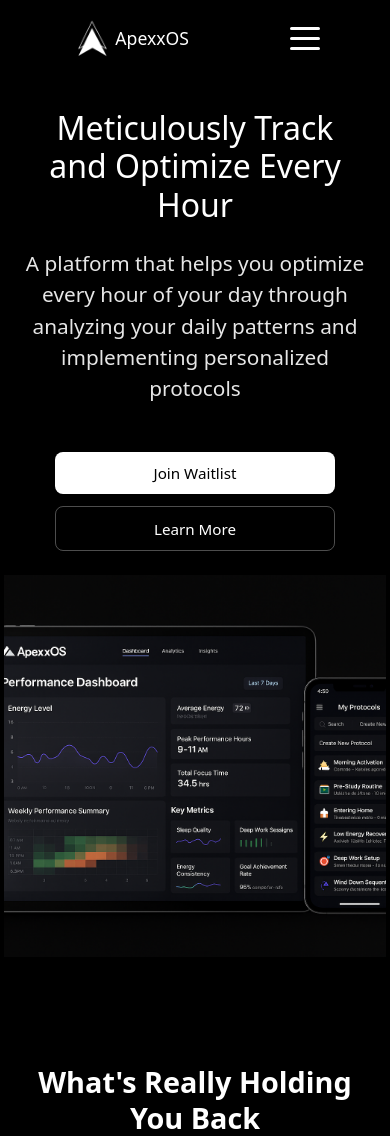
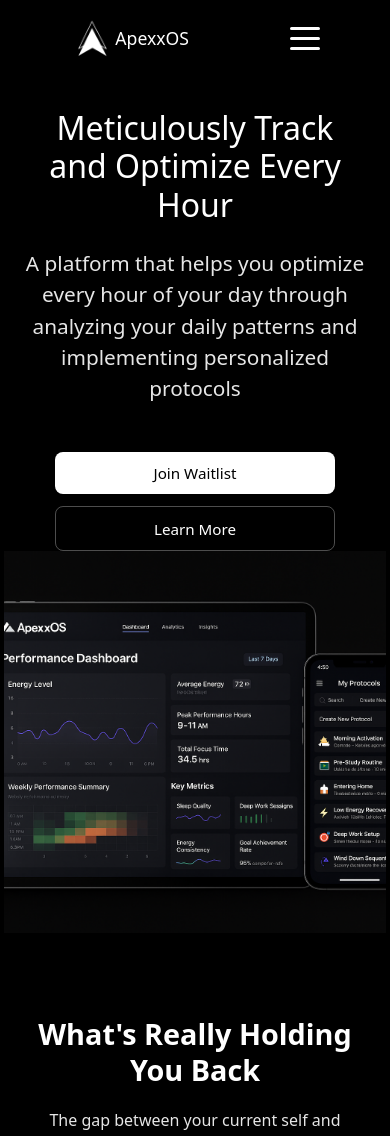
Before and after one commit to HehLul/apexos, a React (Vite) app in the folder landingpage/: page / in a window 390 px wide. Shown: the top 1136 px of the page. Built offline with nearby package versions, Linux system fonts and the light colour scheme.

Commit message:
style: edit hero img margins

```diff
--- a/landingpage/src/sections/Hero/Hero.css
+++ b/landingpage/src/sections/Hero/Hero.css
@@ -10,7 +10,7 @@
 }
 
 .hero > img {
-  margin-top: 3rem;
+  /* margin-top: 3rem; */
   max-width: 90vw;
   height: auto;
   display: block;
@@ -79,7 +79,7 @@
 
   .hero > img {
     max-width: 85vw;
-    margin-top: 2.5rem;
+    /* margin-top: 2.5rem; */
   }
 
   .hero > .text {
@@ -107,8 +107,8 @@
 
   .hero > img {
     max-width: 95vw;
-    margin-top: 2rem;
-    margin-bottom: 2rem;
+    /* margin-top: 2rem; */
+    /* margin-bottom: 2rem; */
   }
 
   .hero > .text {
@@ -152,8 +152,8 @@
 
   .hero > img {
     max-width: 98vw;
-    margin-top: 1.5rem;
-    margin-bottom: 1.5rem;
+    /* margin-top: 1.5rem; */
+    /* margin-bottom: 1.5rem; */
   }
 
   .hero > .text {
@@ -193,8 +193,8 @@
 
   .hero > img {
     max-width: 100vw;
-    margin-top: 1rem;
-    margin-bottom: 1rem;
+    /* margin-top: 1rem; */
+    /* margin-bottom: 1rem; */
   }
 
   .hero > .text h1 {
```
